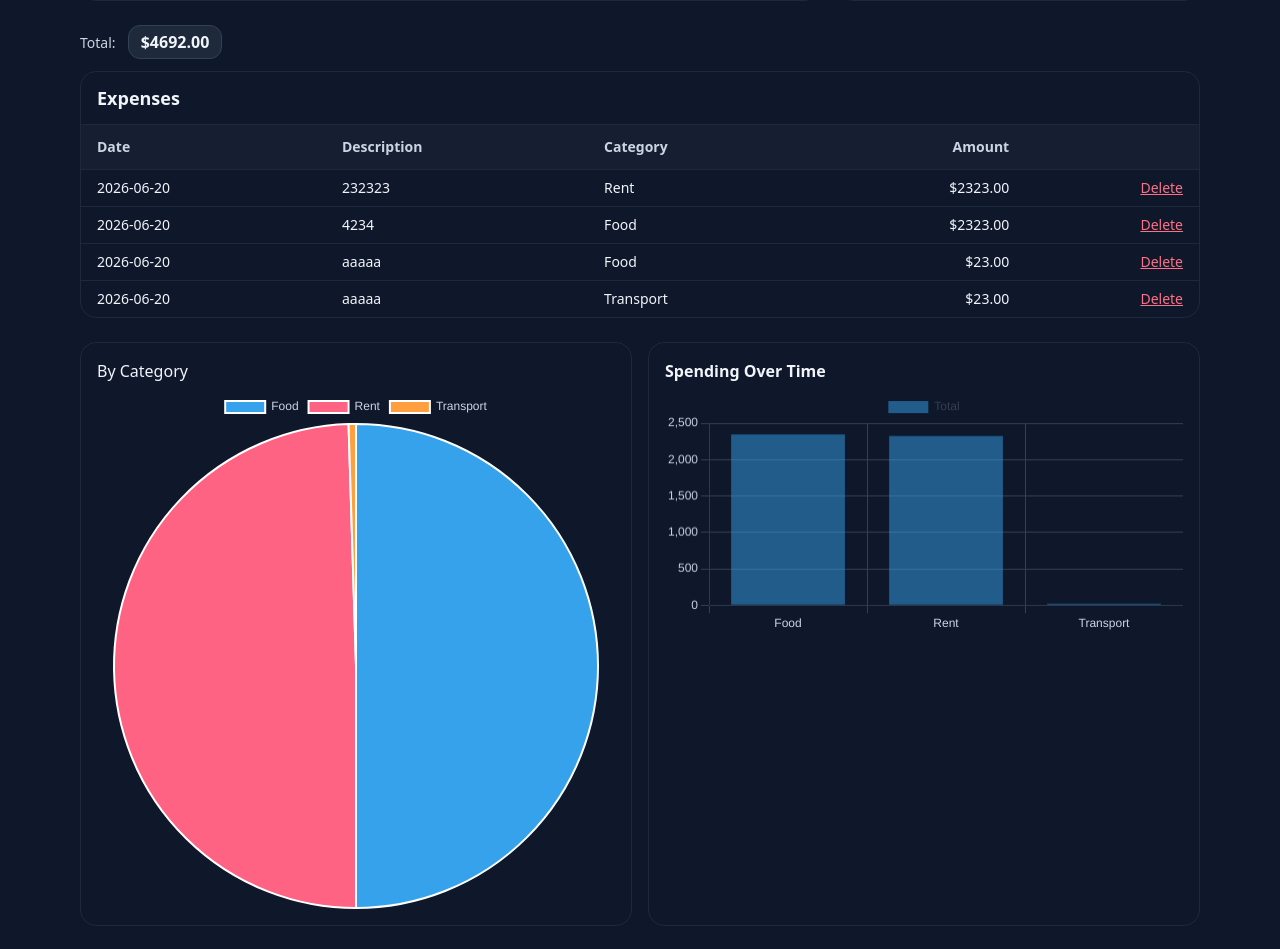
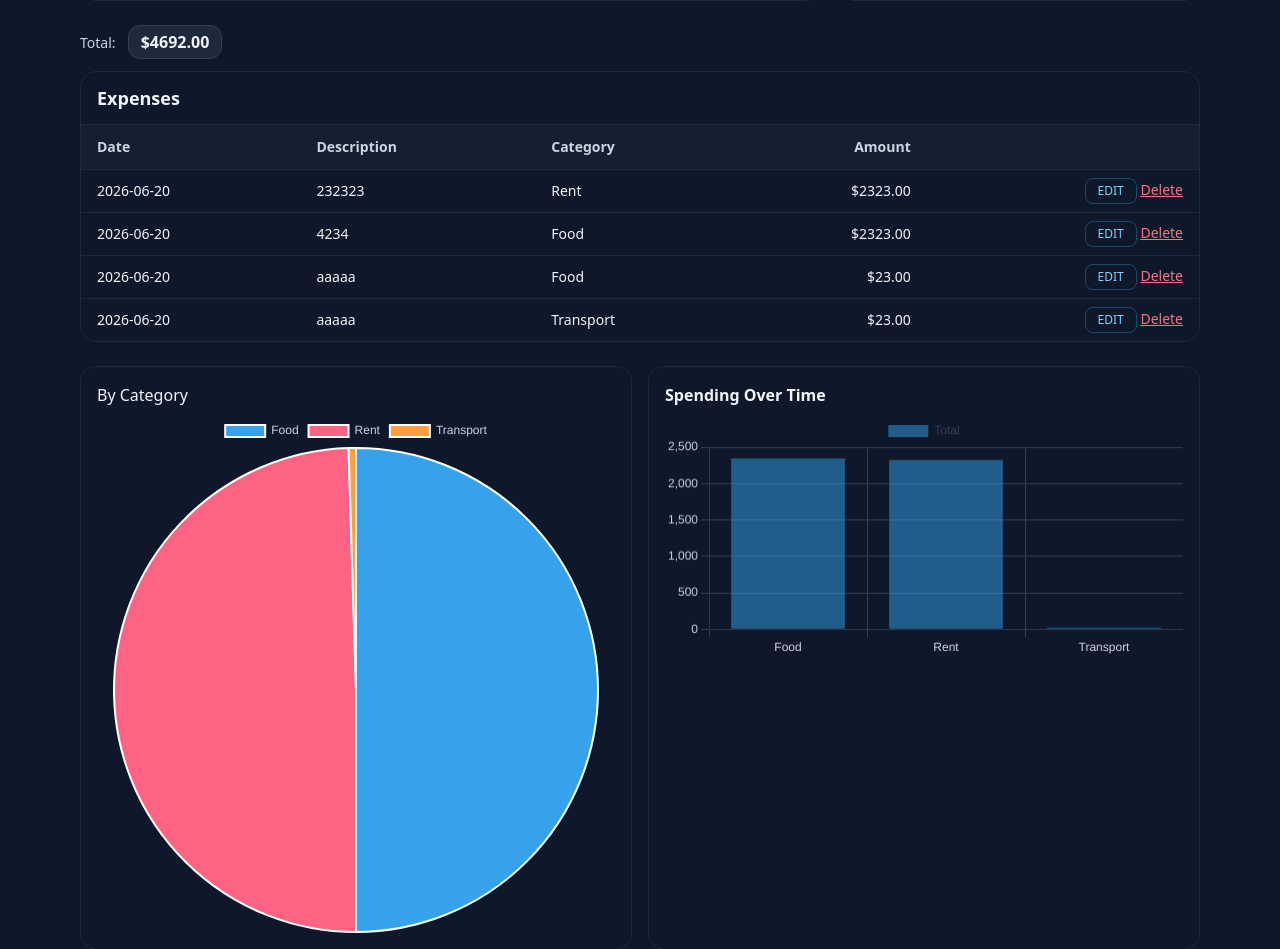
Before and after one commit to ratnadeepak1981/Flask-Expense-Tracker, a Flask app: page / in a window 1280 px wide. Shown: the part 464-1413 px from the top of the page. Before the commit the page ends 1390 px from the top, so only its background shows below. Run offline with Flask 3, Linux system fonts and the light colour scheme; some libraries are stand-ins or nearby versions.

Commit message:
Add update option

```diff
--- a/app.py
+++ b/app.py
@@ -1,7 +1,7 @@
 from flask import Flask, render_template, redirect, url_for, Response,request, make_response,flash
 from flask_sqlalchemy import SQLAlchemy
 from sqlalchemy import func
-from datetime import datetime,date
+from datetime import datetime,date as dt_date
 
 app = Flask(__name__)
 
@@ -22,7 +22,7 @@ class Expense(db.Model):
     description = db.Column(db.String(120), nullable=False)
     amount = db.Column(db.Float, nullable=False)
     category = db.Column(db.String(50), nullable=False)
-    date = db. Column(db.Date, nullable=False, default=date.today)
+    date = db.Column(db.Date, nullable=False, default=dt_date.today)
 
 def parse_date_or_none(s: str):
     if not s:
@@ -104,7 +104,7 @@ def index():
     print(expenses)
     return render_template("index.html", expenses=expenses,
                                          categories=CATEGORIES,
-                                         today=date.today().isoformat(),
+                                         today=dt_date.today().isoformat(),
                                          total=total,
                                          start_str=start_str,
                                          end_str=end_str,
@@ -134,7 +134,6 @@ def add():
         return redirect(url_for("index"))
 
     try:
-
         amount = float(amount_str)
         if amount <= 0:
             raise ValueError
@@ -144,9 +143,9 @@ def add():
         return redirect(url_for("index"))
 
     try:
-        d = datetime. strptime(date_str, "%Y-m-sd") .date() if date_str else date. today()
+        d = datetime. strptime(date_str, "%Y-m-sd") .date() if date_str else date.today()
     except ValueError:
-        d = date.today()
+        d = dt_date.today()
 
         e = Expense(description=description, amount=amount, category=category, date=d)
         db.session.add(e)
@@ -155,6 +154,9 @@ def add():
         flash("Expense added", "success")
         return redirect(url_for("index"))
 
+
+
+
 @app. route('/delete/<int:expense_id>' ,methods=['POST' ] )
 def delete(expense_id):
     e = Expense.query.get_or_404(expense_id)
@@ -162,6 +164,55 @@ def delete(expense_id):
     db.session.commit()
     flash("Expense deleted", "success")
     return redirect(url_for("index"))
+
+
+
+
+@app. route('/edit/<int:expense_id>' ,methods=['GET'])
+def edit(expense_id):
+     e = db.get_or_404(Expense, expense_id)
+     return render_template("edit.html", expense=e, categories=CATEGORIES, today=dt_date. today().isoformat())
+
+
+
+@app. route('/edit/<int:expense_id>',methods=['POST' ])
+def edit_post(expense_id):
+    e = Expense.query.get_or_404(expense_id)
+
+    description = (request.form.get("description") or "").strip()
+    amount_str = (request. form.get("amount") or "").strip()
+    category = (request. form.get("category") or "").strip()
+    date_str = (request. form.get("date") or "").strip()
+
+    print(request.form)
+
+    if not description or not amount_str or not category:
+        flash("Please fill description, amount, and category", "error")
+        return redirect(url_for("edit", expense_id=expense_id))
+
+    try:
+        amount = float(amount_str)
+        if amount <= 0:
+            raise ValueError
+    except ValueError:
+        flash("Amount must be a positive number", "error")
+        return redirect(url_for("edit", expense_id=expense_id))
+
+    try:
+        d = datetime.strptime(date_str, "%Y-%m-%d").date() if date_str else dt_date.today()
+    except ValueError:
+        d = dt_date. today()
+
+    e.description = description
+    e. amount = amount
+    e.category = category
+    e.date = d
+
+    db.session.commit()
+    flash("Expense updated", "success")
+    return redirect(url_for("index"))
+
+
 
 
 @app.route("/export")
@@ -197,15 +248,5 @@ def export_csv():
 
     return Response(csv_data, headers={"Content-Type": "text/csv", "Content-Disposition": f"attachment; filename={filename}"})
 
-
-    #return Response
-    #(
-     #   csv_data,
-     #   headers:={
-     #       "Content-Type": "text/csv",
-     #       "Content-Disposition": f"attachment; filename={filename}"
-     #   }
-    #)
-
 if __name__=="__main__":
     app.run(debug=True, port=4848)
--- a/templates/index.html
+++ b/templates/index.html
@@ -16,61 +16,7 @@
     <script src="https://cdn.jsdelivr.net/npm/chart.js"></script>
 
    <script>
-  // Wrap in DOMContentLoaded so the code runs AFTER the elements load
-  //document.addEventListener('DOMContentLoaded', () => {
-   // const catLabels = {{(cat_labels or []) | tojson}};
-   // const catValues = {{(cat_values or []) | tojson}};
-
-  //  if (document.getElementById('catChart')) {
-    //  const catCtx = document.getElementById('catChart').getContext('2d'); // Added semicolon
-     /*
-      new Chart(catCtx, {
-        type: 'pie',
-        data: {
-          labels: catLabels,
-          datasets: [{ data: catValues }]
-        },
-        options: {
-          plugins: {
-            legend: {
-              labels: { color: '#cbd5e1' }
-            }
-          }
-        }
-      });
-      */
-   /*
-      new Chart(catCtx, {
-        type: 'pie',
-        data: {
-          labels: catLabels,
-          datasets: [{
-            data: catValues,
-            // Explicit colors so the chart doesn't render completely gray/blank
-            backgroundColor: [
-              'rgba(56, 189, 248, 0.2)', // brand blue
-              'rgba(16, 185, 129, 0.2)', // emerald green
-              'rgba(245, 158, 11, 0.2)', // amber yellow
-              'rgba(239, 68, 68, 0.2)'   // rose red
-            ],
-            borderColor: ['#38bdf8', '#10b981', '#f59e0b', '#ef4444'],
-            borderWidth: 1
-          }]
-        },
-        options: {
-          responsive: true,
-          maintainAspectRatio: false, // Prevents the canvas from ballooning out of size
-          plugins: {
-            legend: {
-              labels: { color: '#cbd5e1' }
-            }
-          }
-        }
-      });
-      */
-  //  } // Closed the IF block
- // }); // Closed the DOMContentLoaded listener
-</script>
+ </script>
   </head>
   <body class="h-full bg-slate-900 text-slate-100">
     <main class="mx-auto max-w-6xl px-4 py-8">
@@ -210,7 +156,7 @@
       <div class="mb-3 mt-6">
         <span class="text-sm text-slate-300 mr-2">Total:</span>
         <span class="inline-block rounded-xl border border-slate-700 bg-slate-800 px-3 py-1 font-semibold">
-          ${{ "%.2f"|format(total) }}
+          ${{ "%.2f"|format(total or 0) }}
         </span>
       </div>
 
@@ -238,6 +184,12 @@
                 <td class="px-4 py-2">{{ expense.category }}</td>
                 <td class="px-4 py-2 text-right">${{ "%.2f"|format(expense.amount) }}</td>
                 <td class="px-4 py-2 text-right">
+
+
+                  <div class="inline-flex gap-2">
+                    <a class="text-sky-300 hover:text-sky-200 text-xs border border-sky-400/30 px-3 py-1 rounded-lg" href="{{url_for('edit', expense_id=expense.id) }}">EDIT</a>
+                  </div>
+
                   <!-- FIXED: Repaired broken input tags and wired delete button controls safely -->
                   <form
                    method="post"
```
